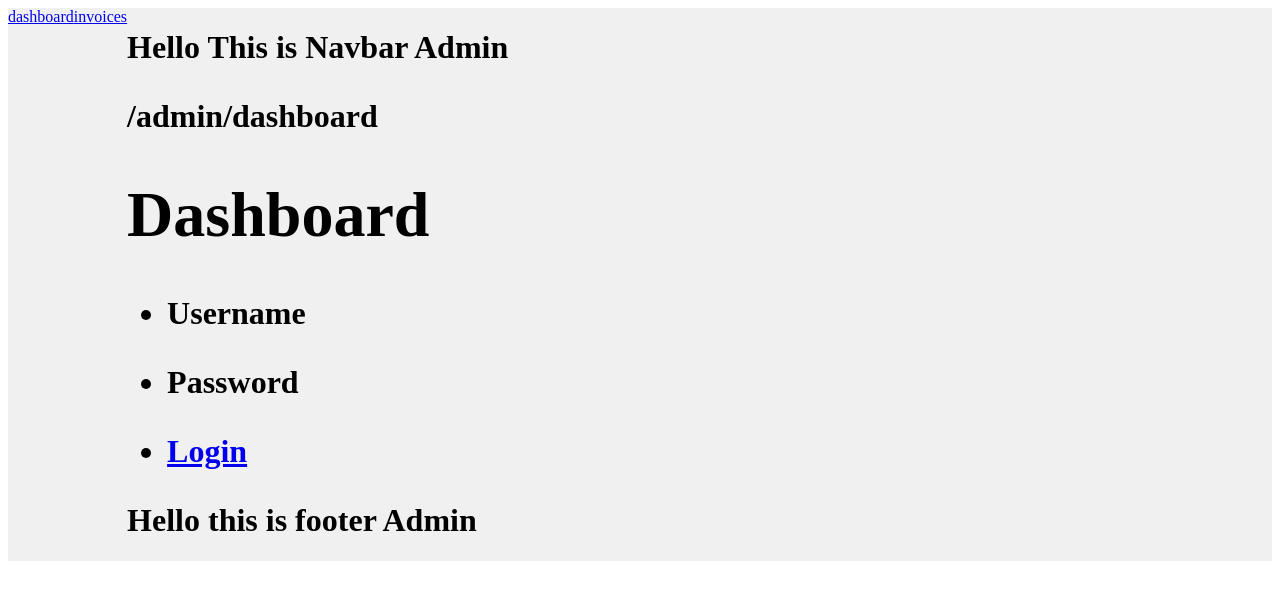
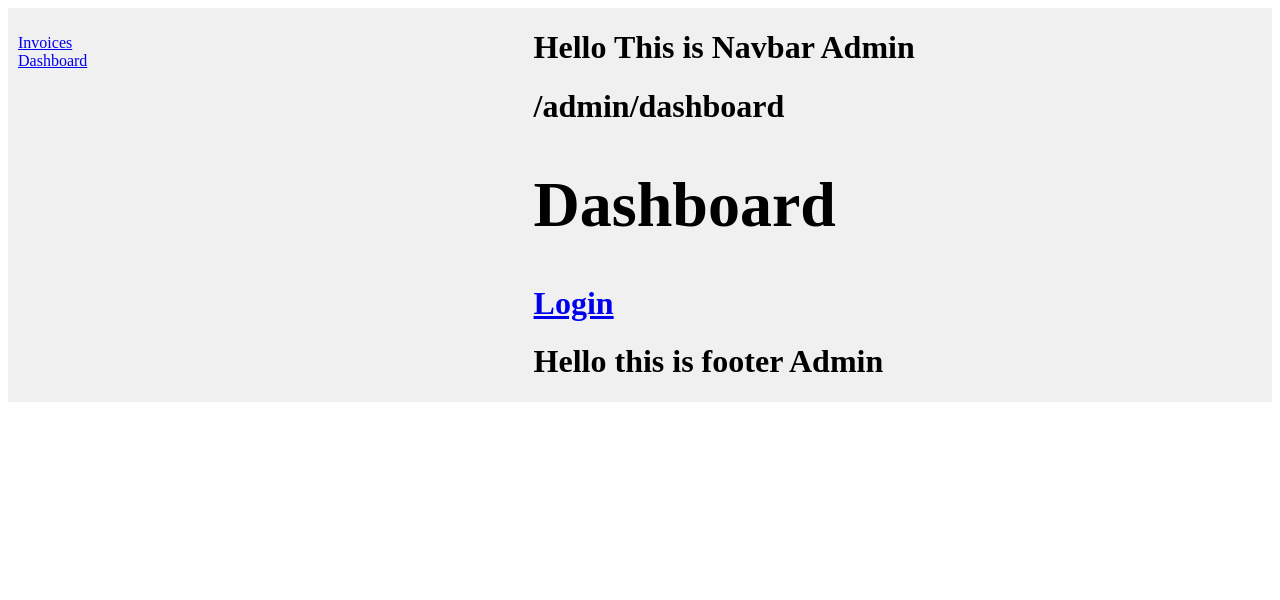
Before and after one commit to Jackson201325/invoice_manager_FE, a React (Create React App) app: page /admin/dashboard in a window 1280 px wide. Shown: the top 600 px of the page. Built offline with nearby package versions, Linux system fonts and the light colour scheme.

Commit message:
Clear useless code

```diff
--- a/src/App.tsx
+++ b/src/App.tsx
@@ -1,5 +1,5 @@
 import React from 'react';
-import { Route, BrowserRouter, Switch, Redirect, Link } from 'react-router-dom';
+import { Route, BrowserRouter, Switch, Redirect } from 'react-router-dom';
 import { AdminLayout } from './app/layouts/AdminLayout';
 import { NotFound } from './app/views/NotFound';
 import { AuthLogin } from './app/views/auth-views/AuthLogin';
--- a/src/app/components/ProtectedRoute.tsx
+++ b/src/app/components/ProtectedRoute.tsx
@@ -13,7 +13,6 @@ export const ProtectedRoute = ({
       render={props => {
         return (
           <Layout>
-            <p>{props.location.pathname}</p>
             <Component {...props} />
           </Layout>
         );
--- a/src/app/containers/Invoices.tsx
+++ b/src/app/containers/Invoices.tsx
@@ -1,6 +1,5 @@
 import React, { Component } from 'react';
-import { Route, BrowserRouter, Switch, Redirect, Link } from 'react-router-dom';
-import Button from '@material-ui/core/Button';
+import { Link } from 'react-router-dom';
 
 interface IProps {
   location: any;
@@ -17,9 +16,6 @@ class Invoices extends Component<IProps, {}> {
       <div className="invoice">
         {this.props.location.pathname}
         <p>Hello this is Invoices</p>
-        {/* <Button variant="contained" onCick={() => this.redirectTo(this.props.location.pathname)}>
-          Default
-      </Button> */}
         <Link to="/login">Login</Link>
       </div>
     );
--- a/src/app/layouts/AdminLayout.tsx
+++ b/src/app/layouts/AdminLayout.tsx
@@ -1,11 +1,12 @@
 import React from 'react';
-import { BrowserRouter, Switch, Redirect, Route, Link } from 'react-router-dom';
+import { Switch, Redirect, Route } from 'react-router-dom';
 
 import { ProtectedRoute } from '../components/ProtectedRoute';
 import { NavbarFooterAdmin } from '../layouts/NavbarFooterAdmin';
 import { Dashboard } from '../views/admin-views/Dashboard';
 import Invoices from '../containers/Invoices';
 import { NotFound } from '../views/NotFound';
+import { Sidebar } from './Sidebar';
 
 
 
@@ -22,10 +23,7 @@ export const AdminLayout = props => {
         display: 'flex'
       }}
     >
-      <div className="sidebar">
-        <Link to="/admin/dashboard">dashboard</Link>
-        <Link to="/admin/invoices">invoices</Link>
-      </div>
+      <Sidebar />
       <Switch>
         <ProtectedRoute
           exact
@@ -41,7 +39,7 @@ export const AdminLayout = props => {
           component={Invoices}
           layout={NavbarFooterAdmin}
         />
-        <Redirect from="/admin" to="/admin/dashboard" />
+        <Redirect from="/" to="/admin/dashboard" />
         <Route path="*" pageName="Not Found" component={NotFound} />
 
       </Switch>
--- a/src/app/layouts/Sidebar.tsx
+++ b/src/app/layouts/Sidebar.tsx
@@ -1,99 +1,3 @@
-// import React from "react";
-// import {
-//   BrowserRouter as Router,
-//   Switch,
-//   Route,
-//   Link
-// } from "react-router-dom";
-
-// // Each logical "route" has two components, one for
-// // the sidebar and one for the main area. We want to
-// // render both of them in different places when the
-// // path matches the current URL.
-
-// // We are going to use this route config in 2
-// // spots: once for the sidebar and once in the main
-// // content section. All routes are in the same
-// // order they would appear in a <Switch>.
-// const routes = [
-//   {
-//     path: "/",
-//     exact: true,
-//     sidebar: () => <div>home!</div>,
-//     main: () => <h2>Home</h2>
-//   },
-//   {
-//     path: "/bubblegum",
-//     sidebar: () => <div>bubblegum!</div>,
-//     main: () => <h2>Bubblegum</h2>
-//   },
-//   {
-//     path: "/shoelaces",
-//     sidebar: () => <div>shoelaces!</div>,
-//     main: () => <h2>Shoelaces</h2>
-//   }
-// ];
-
-// export default function SidebarExample() {
-//   return (
-//     <Router>
-//       <div style={{ display: "flex" }}>
-//         <div
-//           style={{
-//             padding: "10px",
-//             width: "40%",
-//             background: "#f0f0f0"
-//           }}
-//         >
-//           <ul style={{ listStyleType: "none", padding: 0 }}>
-//             <li>
-//               <Link to="/">Home</Link>
-//             </li>
-//             <li>
-//               <Link to="/bubblegum">Bubblegum</Link>
-//             </li>
-//             <li>
-//               <Link to="/shoelaces">Shoelaces</Link>
-//             </li>
-//           </ul>
-
-//           <Switch>
-//             {routes.map((route, index) => (
-//               // You can render a <Route> in as many places
-//               // as you want in your app. It will render along
-//               // with any other <Route>s that also match the URL.
-//               // So, a sidebar or breadcrumbs or anything else
-//               // that requires you to render multiple things
-//               // in multiple places at the same URL is nothing
-//               // more than multiple <Route>s.
-//               <Route
-//                 key={index}
-//                 path={route.path}
-//                 exact={route.exact}
-//                 children={<route.sidebar />}
-//               />
-//             ))}
-//           </Switch>
-//         </div>
-
-//         <div style={{ flex: 1, padding: "10px" }}>
-//           <Switch>
-//             {routes.map((route, index) => (
-//               // Render more <Route>s with the same paths as
-//               // above, but different components this time.
-//               <Route
-//                 key={index}
-//                 path={route.path}
-//                 exact={route.exact}
-//                 children={<route.main />}
-//               />
-//             ))}
-//           </Switch>
-//         </div>
-//       </div>
-//     </Router>
-//   );
-// }
 import React from 'react';
 import { Link } from 'react-router-dom';
 
@@ -108,10 +12,10 @@ export const Sidebar = props => {
     >
       <ul style={{ listStyleType: 'none', padding: 0 }}>
         <li>
-          <Link to="/invoices">Invoices</Link>
+          <Link to="/admin/invoices">Invoices</Link>
         </li>
         <li>
-          <Link to="/dashboard">Dashboard</Link>
+          <Link to="/admin/dashboard">Dashboard</Link>
         </li>
       </ul>
     </div>
--- a/src/app/views/admin-views/Dashboard.tsx
+++ b/src/app/views/admin-views/Dashboard.tsx
@@ -1,20 +1,11 @@
 import React from 'react';
 import { Link } from 'react-router-dom';
-export const Dashboard = () => {
+export const Dashboard = props => {
   return (
     <div className="Dashboard">
+      {props.location.pathname}
       <h1>Dashboard</h1>
-      <ul>
-        <li>
-          <p>Username</p>
-        </li>
-        <li>
-          <p>Password</p>
-        </li>
-        <li>
-          <Link to="/login">Login</Link>
-        </li>
-      </ul>
+      <Link to="/login">Login</Link>
     </div>
   );
 };
--- a/src/app/views/auth-views/AuthLogin.tsx
+++ b/src/app/views/auth-views/AuthLogin.tsx
@@ -6,21 +6,10 @@ export const AuthLogin = props => {
   return (
     <NavbarFooterAuth>
       <div className="Login">
-        <h1>Login</h1>
-        <ul>
-          <li>
-            <p>Username: {props.location.pathname}</p>
-          </li>
-          <li>
-            <p>Password</p>
-          </li>
-          <li>
-            <Link to="/admin/dashboard">Dashboard</Link>
-          </li>
-          <li>
-            <Link to="/signup">Register</Link>
-          </li>
-        </ul>
+        {props.location.pathname}
+        <h1>Hello this is login</h1>
+        <Link to="/admin/dashboard">Dashboard</Link>
+        <Link to="/signup">Register</Link>
       </div>
     </NavbarFooterAuth>
   );
--- a/src/app/views/auth-views/SignUp.tsx
+++ b/src/app/views/auth-views/SignUp.tsx
@@ -1,25 +1,15 @@
 import React from 'react';
 import { Link } from 'react-router-dom';
 import { NavbarFooterAuth } from '../../layouts/NavbarFooterAuth';
-export const SignUp = () => {
+export const SignUp = props => {
   return (
     <NavbarFooterAuth>
+      <div className="signup">
+        {props.location.pathname}
 
-      <div className="Login">
-        <h1>Register</h1>
-        <ul>
-          <li>
-            <p>Username</p>
-          </li>
-          <li>
-            <p>Password</p>
-          </li>
-          <li>
-            <Link to="/login">Login</Link>
-          </li>
-        </ul>
+        <h1>Hello this is SignUp</h1>
+        <Link to="/login">Login</Link>
       </div>
     </NavbarFooterAuth>
-
   );
 };
```
